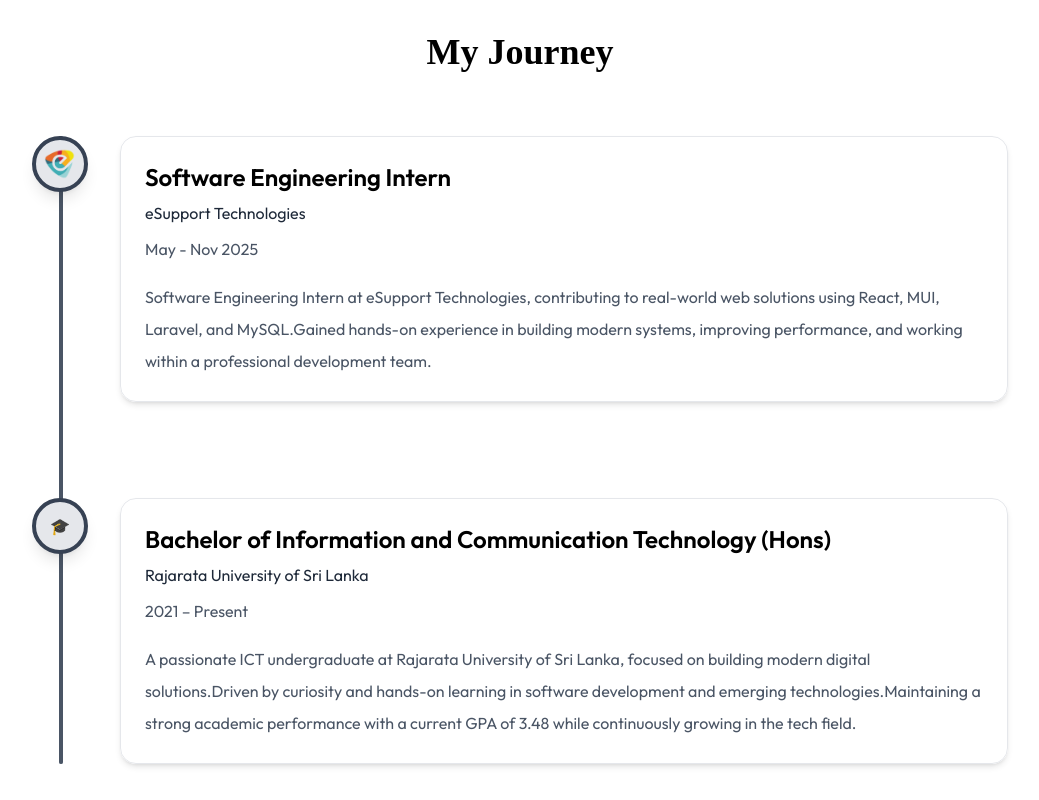
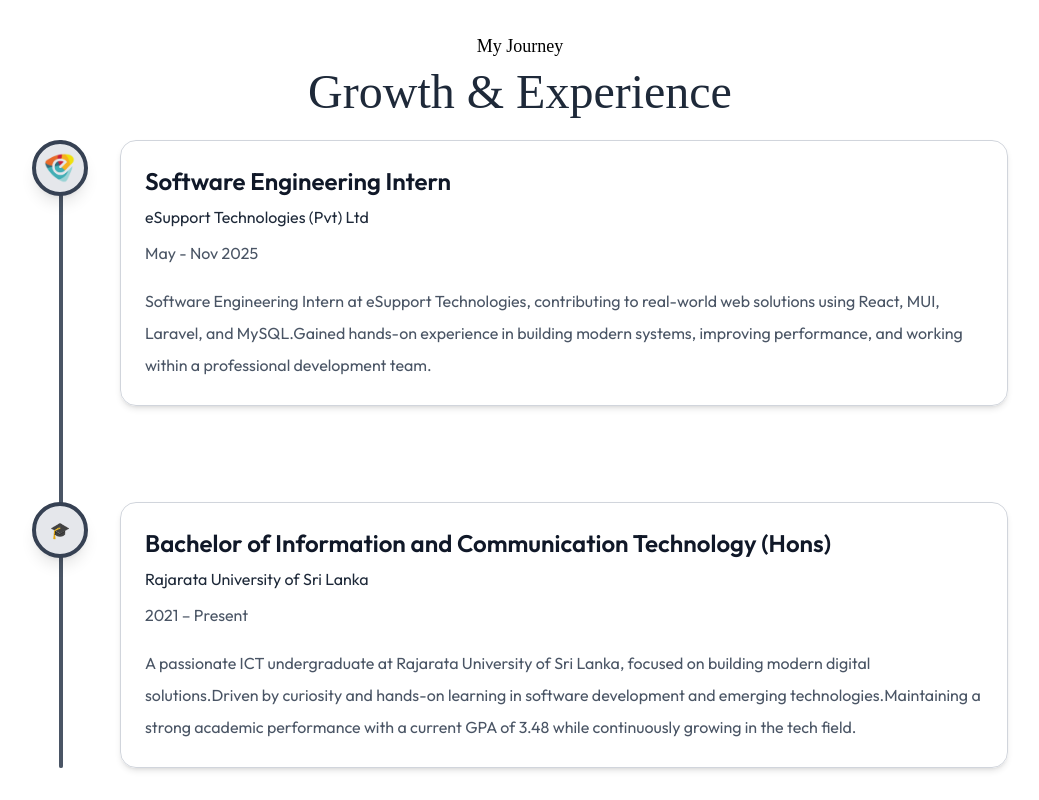
Before and after one commit to Nirosh-Edirisinghe/Myportfolio, a Next.js app: page / in a window 1280 px wide. Shown: the part 2060-2860 px from the top of the page, without its empty margins (120-1159 px from the left). Built offline with nearby package versions, Linux system fonts and the light colour scheme; a web font is replaced by a local one.

Commit message:
change journey section styles

```diff
--- a/components/JourneySection.jsx
+++ b/components/JourneySection.jsx
@@ -1,6 +1,7 @@
 import { assets } from "@/assets/assets";
 import Image from "next/image";
 import React, { useEffect, useState } from "react";
+import { motion } from "motion/react"
 
 const JourneySection = () => {
   const [lineHeight, setLineHeight] = useState("0%");
@@ -30,12 +31,29 @@ const JourneySection = () => {
   }, []);
 
   return (
-    <section
+    <motion.section
+      initial={{ opacity: 0 }}
+      whileInView={{ opacity: 1 }}
+      transition={{ duration: 1 }}
       id="journey-section"
       className="relative py-20"
     >
-      <div className="max-w-5xl mx-auto px-6">
-        <h2 className="text-4xl font-bold mb-16 text-center font-ovo">My Journey</h2>
+      <motion.div
+        initial={{ opacity: 0 }}
+        whileInView={{ opacity: 1 }}
+        transition={{ duration: 1 }}
+        className="max-w-5xl mx-auto px-6">
+        <motion.h4
+          initial={{ opacity: 0, y: -20 }}
+          whileInView={{ opacity: 1, y: 0 }}
+          transition={{ duration: 0.5, delay: 0.2 }}
+          className='text-center mb-2 text-lg font-ovo'>My Journey</motion.h4>
+
+        <motion.h2
+          initial={{ opacity: 0, y: -20 }}
+          whileInView={{ opacity: 1, y: 0 }}
+          transition={{ duration: 0.5, delay: 0.5 }}
+          className="text-center text-5xl text-gray-800 font-ovo mb-6 dark:text-gray-200">Growth & Experience</motion.h2>
 
         <div className="flex flex-col space-y-24 relative">
           {/* ===== LEFT FULL LINE BACKGROUND ===== */}
@@ -52,17 +70,17 @@ const JourneySection = () => {
             <div className="flex flex-col items-center mr-8 relative z-10">
               <div className="bg-gray-200
                border-4 border-gray-700 w-14 h-14 rounded-full flex items-center justify-center shadow-lg">
-                <Image src={assets.esupport} alt="" className="w-8"/>
+                <Image src={assets.esupport} alt="" className="w-8" />
               </div>
             </div>
 
-            <div className="border-[0.5px] border-gray-200 rounded-2xl p-6 flex-1 shadow-md">
-              <h3 className="text-2xl font-semibold">
+            <div className="border-[0.5px] border-gray-300 rounded-2xl p-6 flex-1 shadow-md">
+              <h3 className="text-2xl text-gray-900 font-semibold dark:text-gray-300">
                 Software Engineering Intern
               </h3>
-              <p className="text-gray-800 mt-1">eSupport Technologies</p>
-              <p className="text-gray-600 mt-1">May - Nov 2025</p>
-              <p className="mt-4 text-gray-600">
+              <p className="text-gray-800 mt-1 dark:text-gray-400">eSupport Technologies (Pvt) Ltd</p>
+              <p className="text-gray-600 mt-1 dark:text-gray-400">May - Nov 2025</p>
+              <p className="mt-4 text-gray-600 dark:text-white">
                 Software Engineering Intern at eSupport Technologies, contributing to real-world web solutions using React, MUI, Laravel, and MySQL.Gained hands-on experience in building modern systems, improving performance, and working within a professional development team.
               </p>
             </div>
@@ -76,22 +94,22 @@ const JourneySection = () => {
               </div>
             </div>
 
-            <div className=" border-[0.5px] border-gray-200 rounded-2xl p-6 flex-1 shadow-md">
-              <h3 className="text-2xl font-semibold">
+            <div className=" border-[0.5px] border-gray-300 rounded-2xl p-6 flex-1 shadow-md">
+              <h3 className="text-2xl text-gray-900 font-semibold dark:text-gray-300">
                 Bachelor of Information and Communication Technology (Hons)
               </h3>
-              <p className="text-gray-800 mt-1">
+              <p className="text-gray-800 mt-1 dark:text-gray-400">
                 Rajarata University of Sri Lanka
               </p>
-              <p className="text-gray-600 mt-1">2021 – Present</p>
-              <p className="mt-4 text-gray-600">
+              <p className="text-gray-600 mt-1 dark:text-gray-400">2021 – Present</p>
+              <p className="mt-4 text-gray-600 dark:text-white">
                 A passionate ICT undergraduate at Rajarata University of Sri Lanka, focused on building modern digital solutions.Driven by curiosity and hands-on learning in software development and emerging technologies.Maintaining a strong academic performance with a current GPA of 3.48 while continuously growing in the tech field.
               </p>
             </div>
           </div>
         </div>
-      </div>
-    </section>
+      </motion.div>
+    </motion.section>
   );
 };
 
```
